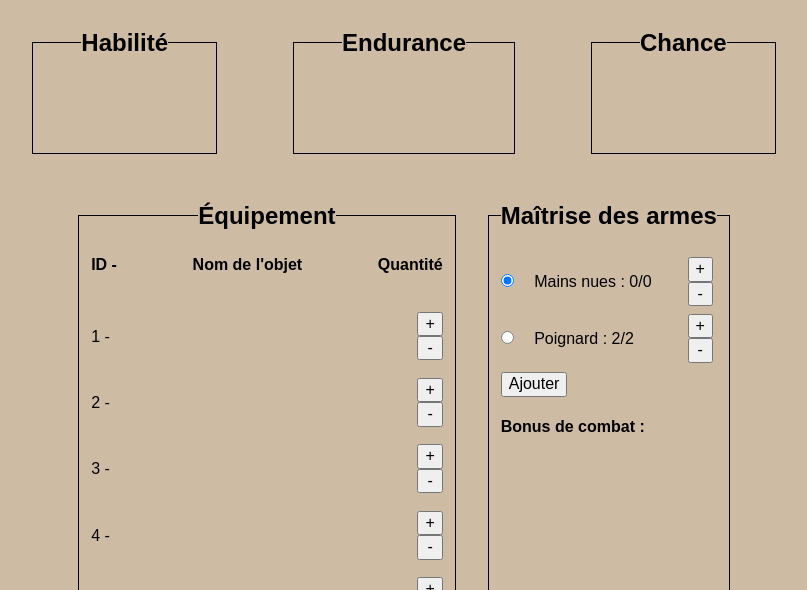
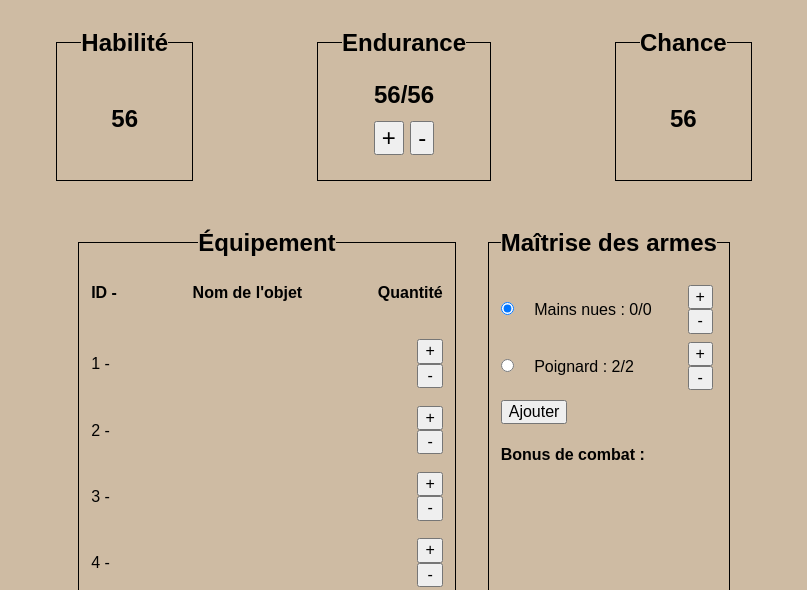
Before and after one commit to Krock99/Aria, a plain HTML site: page pages/character_sheet.html in a window 1280 px wide. Shown: the part 171-761 px from the top of the page, without its empty margins (236-1043 px from the left). Drawn offline with Linux system fonts and the light colour scheme.

Commit message:
Modification of character_sheet.html

```diff
--- a/pages/character_sheet.html
+++ b/pages/character_sheet.html
@@ -33,17 +33,28 @@
         <main>
             <fieldset class="field_name">
                 <legend>Nom du personnage</legend>
-                <p class="field_name__name">ezhifhize</p>
+                <p id="field_stats_name">ezhifhize</p>
             </fieldset>
             <div class="character_stats">
                 <fieldset class="field_stats">
                     <legend>Habilité</legend>
+                    <p id="field_stats_ability" class="field_stats__feature">
+                        56
+                    </p>
                 </fieldset>
                 <fieldset class="field_stats">
                     <legend>Endurance</legend>
+                    <p id="field_stats_stamina">
+                        56/56
+                    </p>
+                    <div class="field_stats__button">
+                        <input type="button" class="" value="+" onclick="a()" />
+                        <input type="button" class="" value="-" onclick="a()" />
+                    </div>
                 </fieldset>
                 <fieldset class="field_stats">
                     <legend>Chance</legend>
+                    <p id="field_stats_luck" class="field_stats__feature">56</p>
                 </fieldset>
             </div>
             <div class="character">
--- a/sass/style.scss
+++ b/sass/style.scss
@@ -313,17 +313,26 @@ fieldset {
     width: 40%;
     max-height: 4.5rem;
     margin: auto;
-    &__name {
-        text-transform: capitalize;
-        text-align: center;
-        font-size: xx-large;
-        font-weight: bold;
-        margin-top: 0.2rem;
-    }
+}
+
+#field_stats_name {
+    text-transform: capitalize;
+    text-align: center;
+    font-size: xx-large;
+    font-weight: bold;
+    margin-top: 0.2rem;
 }
 
 .field_stats {
-    padding: 3rem;
+    padding: 1.5rem;
+    text-align: center;
+    font-size: x-large;
+    font-weight: bold;
+}
+
+#field_stats_stamina {
+    margin-top: 0rem;
+    margin-bottom: 0.8rem;
 }
 
 legend {
```
Also changed, not shown: style.css, 1 other file.
